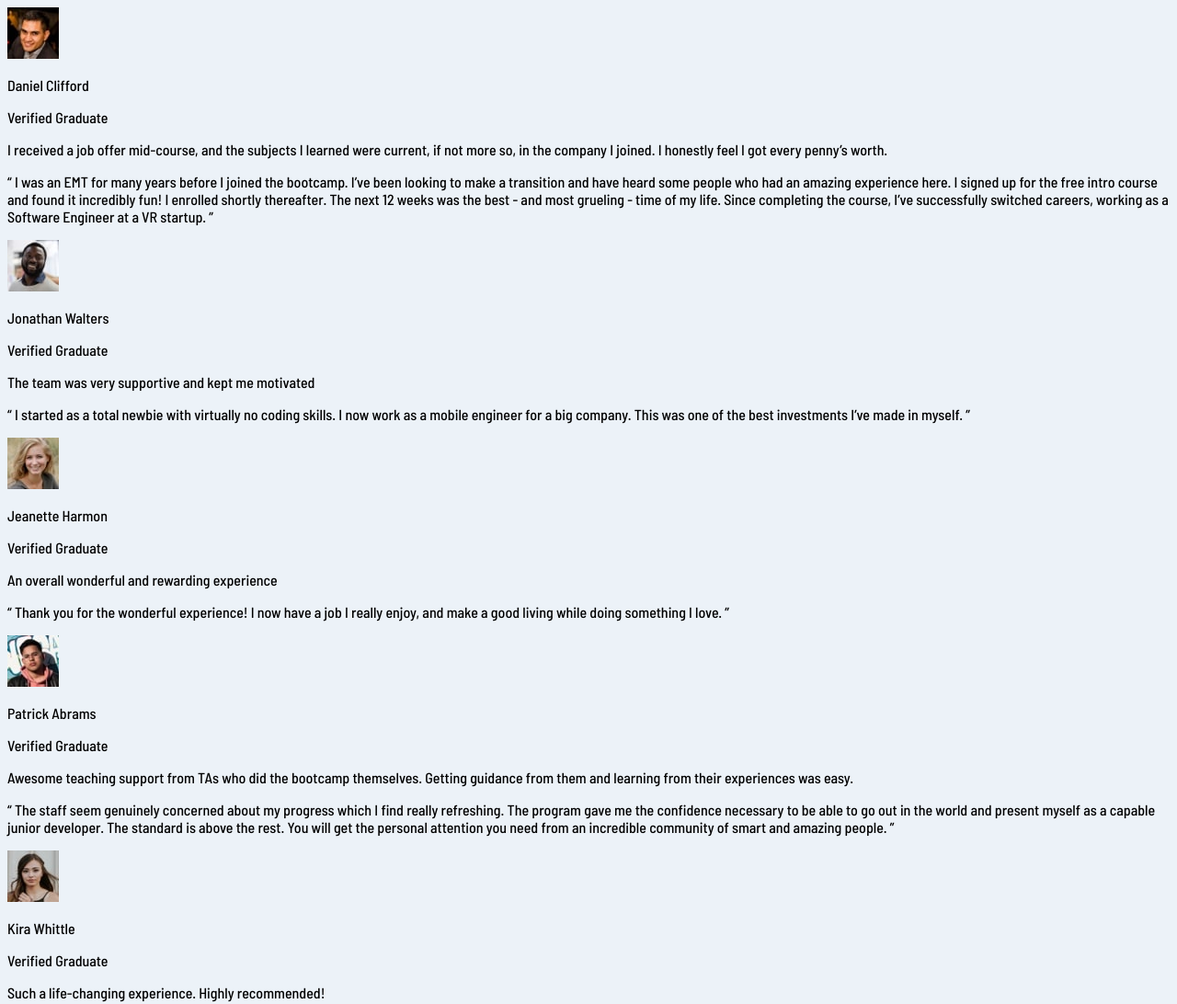
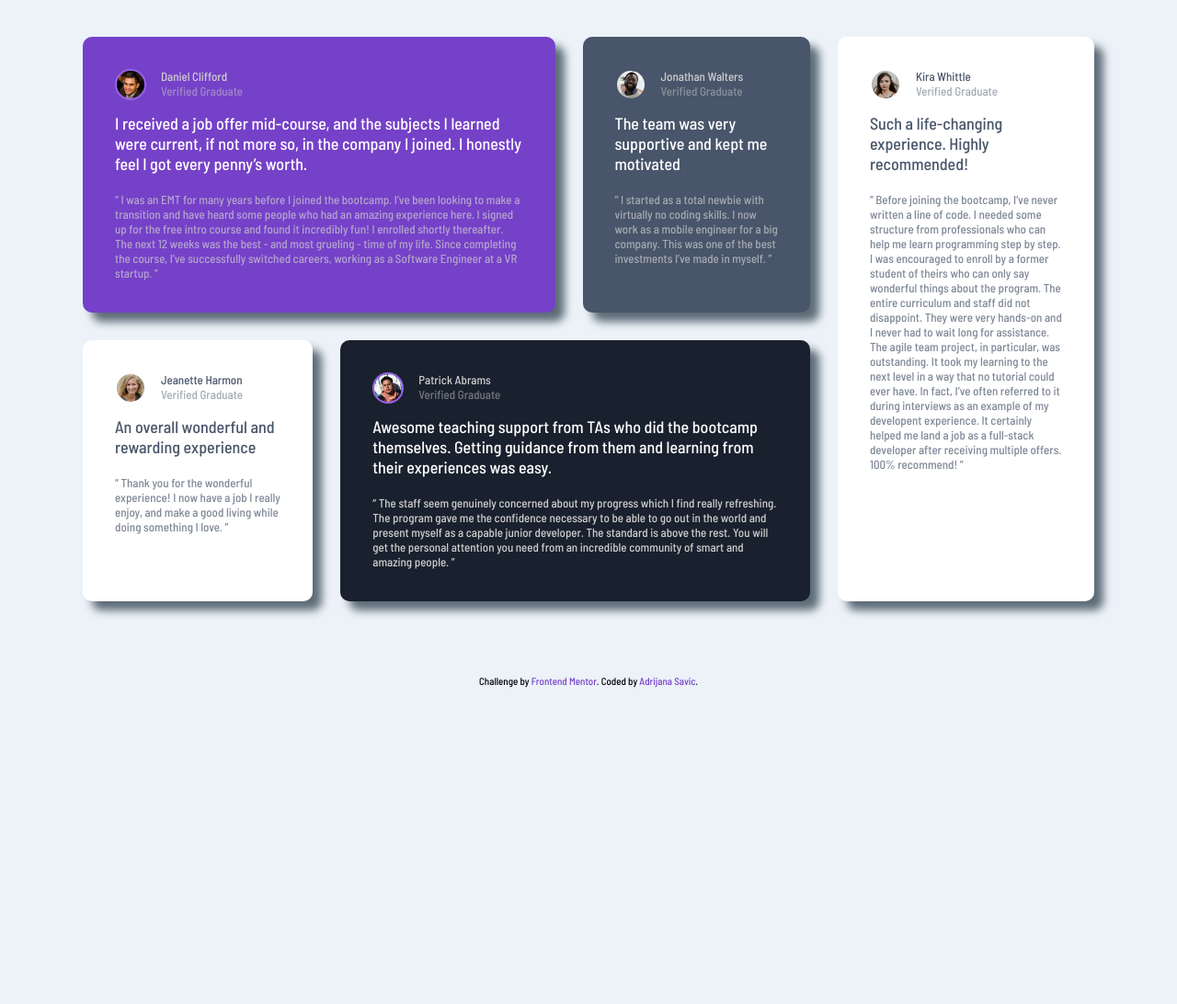
Before and after one commit to adrijanasavic/Testimonials-grid-section-challenge, a plain HTML site: page index.html in a window 1280 px wide. Shown: the top 1092 px of the page at 92% size. After the commit the page ends 800 px from the top, so only its background shows below. Drawn offline with Linux system fonts and the light colour scheme.

Commit message:
finished

```diff
--- a/index.html
+++ b/index.html
@@ -9,31 +9,22 @@
   <link rel="icon" type="image/png" sizes="32x32" href="./images/favicon-32x32.png">
   <link rel="stylesheet" href="dist/css/style.css">
   <title>Frontend Mentor | Adrijana Savic</title>
-
   <!-- Feel free to remove these styles or customise in your own stylesheet 👍 -->
-  <style>
-    .attribution {
-      font-size: 11px;
-      text-align: center;
-    }
-
-    .attribution a {
-      color: hsl(228, 45%, 44%);
-    }
-  </style>
 </head>
 
 <body>
-  <main>
-    <div class="card">
-      <img src="images/image-daniel.jpg" alt="">
+  <main class="wrapper">
+    <div class="card card-1">
+      <img src="images/image-daniel.jpg" class="card__image" alt="">
+      <div class="card__name">
         <p>Daniel Clifford</p>
         <p>Verified Graduate</p>
-      <p>
+      </div>
+      <p class="card__des-1">
         I received a job offer mid-course, and the subjects I learned were current, if not more so,
         in the company I joined. I honestly feel I got every penny’s worth.
       </p>
-      <p>
+      <p class="card__des-2">
         “ I was an EMT for many years before I joined the bootcamp. I’ve been looking to make a
         transition and have heard some people who had an amazing experience here. I signed up
         for the free intro course and found it incredibly fun! I enrolled shortly thereafter.
@@ -41,47 +32,56 @@
         the course, I’ve successfully switched careers, working as a Software Engineer at a VR startup. ”
       </p>
     </div>
-    <div class="card">
-      <img src="images/image-jonathan.jpg" alt="">
+    <div class="card card-2">
+      <img src="images/image-jonathan.jpg" class="card__image" alt="">
+      <div class="card__name">
         <p>Jonathan Walters</p>
         <p>Verified Graduate</p>
-      <p>The team was very supportive and kept me motivated</p>
-      <p>
+      </div>
+      <p class="card__des-1">The team was very supportive and kept me motivated</p>
+      <p class="card__des-2">
         “ I started as a total newbie with virtually no coding skills. I now work as a mobile engineer
         for a big company. This was one of the best investments I’ve made in myself. ”
       </p>
     </div>
-    <div class="card">
-      <img src="images/image-jeanette.jpg" alt="">
+    <div class="card card-3">
+      <img src="images/image-jeanette.jpg" class="card__image" alt="">
+      <div class="card__name">
         <p>Jeanette Harmon</p>
         <p>Verified Graduate</p>
-      <p> An overall wonderful and rewarding experience</p>
-      <p>
+      </div>
+      <p class="card__des-1"> An overall wonderful and rewarding experience</p>
+      <p class="card__des-2">
         “ Thank you for the wonderful experience! I now have a job I really enjoy, and make a good living
         while doing something I love. ”
       </p>
     </div>
-    <div class="card">
-      <img src="images/image-patrick.jpg" alt="">
+    <div class="card  card-4">
+      <img src="images/image-patrick.jpg" class="card__image" alt="">
+      <div class="card__name">
+
         <p>Patrick Abrams</p>
         <p>Verified Graduate</p>
-      <p>
+      </div>
+      <p class="card__des-1">
         Awesome teaching support from TAs who did the bootcamp themselves. Getting guidance from them and
         learning from their experiences was easy.
       </p>
-      <p>
+      <p class="card__des-">
         “ The staff seem genuinely concerned about my progress which I find really refreshing. The program
         gave me the confidence necessary to be able to go out in the world and present myself as a capable
         junior developer. The standard is above the rest. You will get the personal attention you need from
         an incredible community of smart and amazing people. ”
       </p>
     </div>
-    <div class="card">
-      <img src="images/image-kira.jpg" alt="">
+    <div class="card card-5">
+      <img src="images/image-kira.jpg" class="card__image" alt="">
+      <div class="card__name">
         <p> Kira Whittle</p>
         <p>Verified Graduate</p>
-      <p>Such a life-changing experience. Highly recommended!</p>
-      <p>
+      </div>
+      <p class="card__des-1">Such a life-changing experience. Highly recommended!</p>
+      <p class="card__des-2">
         “ Before joining the bootcamp, I’ve never written a line of code. I needed some structure from
         professionals who can help me learn programming step by step. I was encouraged to enroll by a former
         student of theirs who can only say wonderful things about the program. The entire curriculum and staff
@@ -96,8 +96,9 @@
 
   <div class="attribution">
     Challenge by <a href="https://www.frontendmentor.io?ref=challenge" target="_blank">Frontend Mentor</a>.
-    Coded by <a href="https://github.com/adrijanasavic">Adrijana Savic</a>.
+    Coded by <a href="https://github.com/adrijanasavic/Testimonials-grid-section-challenge">Adrijana Savic</a>.
   </div>
+
 </body>
 
 </html>
--- a/style.scss
+++ b/style.scss
@@ -1,9 +1,163 @@
 @import url('https://fonts.googleapis.com/css2?family=Barlow+Semi+Condensed:wght@500;600&family=Inter:wght@400;700&family=Lexend+Deca&display=swap');
 
 $font: 'Barlow Semi Condensed', sans-serif;
-$background-color: hsl(210, 46%, 95%);
 
+$moderate-violet        : hsl(263, 55%, 52%);
+$very-dark-grayish-blue : hsl(217, 19%, 35%);
+$very-dark-blackish-blue: hsl(219, 29%, 14%);
+$white                  : hsl(0, 0%, 100%);
+
+$light-gray        : hsl(0, 0%, 81%);
+$light-grayish-blue: hsl(210, 46%, 95%);
+
+$border    : hsl(263, 75%, 65%);
+$box-shadow: hsl(209, 12%, 42%);
+
+:root {
+    font-size: 13px;
+}
+
+* {
+    margin : 0;
+    padding: 0;
+}
+
+html,
 body {
-    background-color: $background-color;
+    background-color: $light-grayish-blue;
     font-family     : $font;
 }
+
+.wrapper {
+    display     : grid;
+    grid-row-gap: 30px;
+    margin      : auto;
+}
+
+.card {
+    border-radius: 10px;
+    padding      : 35px 35px;
+    color        : $light-gray;
+    box-shadow   : 10px 10px 10px $box-shadow;
+
+    &:nth-child(1) {
+        background-color: $moderate-violet;
+    }
+
+    &:nth-child(2) {
+        background-color: $very-dark-grayish-blue;
+    }
+
+    &:nth-child(3) {
+        background-color: $white;
+        color           : $very-dark-grayish-blue;
+    }
+
+    &:nth-child(4) {
+        background-color: $very-dark-blackish-blue;
+    }
+
+    &:nth-child(5) {
+        background-color: $white;
+        color           : $very-dark-grayish-blue;
+    }
+
+    &__image {
+        border       : 2px solid transparent;
+        border-radius: 50%;
+        width        : 30px;
+        box-sizing   : content-box;
+        float        : left;
+    }
+
+    &__name {
+        margin-left  : 16px;
+        margin-bottom: 16px;
+        float        : left;
+
+        >p:nth-child(2) {
+            opacity: 50%;
+        }
+    }
+
+    &__des-1 {
+        clear        : left;
+        font-size    : 18px;
+        color        : $white;
+        margin-bottom: 20px;
+    }
+
+    &__des-2 {
+        opacity: 70%;
+    }
+}
+
+.card-1>.card__image,
+.card-4>.card__image {
+    border-color: $border;
+}
+
+.card-3>.card__des-1,
+.card-5>.card__des-1 {
+    color: $very-dark-grayish-blue;
+}
+
+.attribution {
+    font-size : 11px;
+    text-align: center;
+
+    a {
+        color          : $moderate-violet;
+        text-decoration: none;
+    }
+
+    a:hover {
+        color: $border;
+    }
+}
+
+@media screen and(min-width: 767px) {
+    .wrapper {
+        width: 700px;
+    }
+
+    .card:nth-child(1) {
+        background-position: 320px 0;
+    }
+}
+
+@media screen and(min-width: 1100px) {
+    .wrapper {
+        margin-top           : 40px;
+        margin-bottom        : 80px;
+        grid-row-gap         : 30px;
+        grid-column-gap      : 30px;
+        grid-template-columns: auto auto auto auto auto;
+        width                : 1100px;
+    }
+
+    .card:nth-child(1) {
+        background-position: 320px 0;
+    }
+
+    .card-1 {
+        grid-column: 1 / span 3;
+    }
+
+    .card-2 {
+        grid-column: 4 / span 1;
+    }
+
+    .card-3 {
+        grid-column: 1 / span 1;
+    }
+
+    .card-4 {
+        grid-column: 2 / span 3;
+    }
+
+    .card-5 {
+        grid-column: 5 / span 1;
+        grid-row   : 1 / span 2;
+    }
+}
```
Also changed, not shown: dist/css/style.css, 1 other file. Lines whose indentation alone changed are shown as unchanged.
